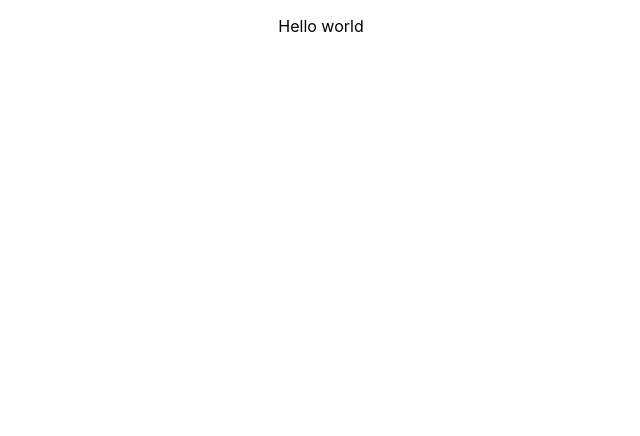
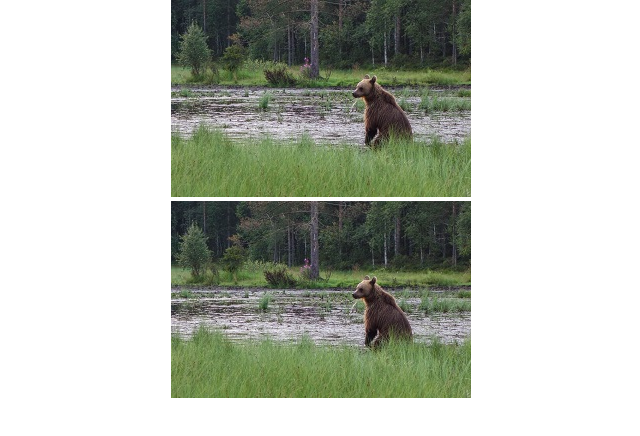
Before and after one commit to eliasker/image-gallery, a React (Create React App) app: page / in a window 1280 px wide. Shown: the top 436 px of the page, without its empty margins (319-959 px from the left). Built offline with nearby package versions, Linux system fonts and the light colour scheme.

Commit message:
Gallery & Category components

```diff
--- a/src/App.tsx
+++ b/src/App.tsx
@@ -1,10 +1,11 @@
 import React from "react";
 import "./App.css";
+import Categories from "./components/Categories";
 
 const App: React.FC = () => {
   return (
     <div className="App">
-      <p>Hello world</p>
+      <Categories />
     </div>
   );
 };
--- /dev/null
+++ b/src/components/Categories.tsx
@@ -0,0 +1,19 @@
+import React from "react";
+
+import Gallery from "./Gallery";
+import { testPictures } from "../resources/imageProvider";
+
+/**
+ * Component that displays all categories
+ * TODO: Thumbnail from each category
+ * TODO: Which category
+ */
+const Categories: React.FC = () => {
+  return (
+    <div>
+      <Gallery pictures={testPictures} />
+    </div>
+  );
+};
+
+export default Categories;
--- /dev/null
+++ b/src/components/Gallery.tsx
@@ -0,0 +1,65 @@
+import React, { useState } from "react";
+import { Picture } from "../types";
+
+type GalleryProps = {
+  pictures: Picture[];
+};
+
+type GalleryItemProps = {
+  picture: Picture;
+  pictureIndex: number;
+};
+
+/**
+ * Category is a component that maps thumbnails of pictures
+ * Clicking thumbnail shows the full image
+ * TODO: add lightbox
+ * TODO: show description
+ * TODO: export GalleryItem
+ */
+const Gallery: React.FC<GalleryProps> = ({ pictures }: GalleryProps) => {
+  const [index, setIndex] = useState<number | null>(null);
+
+  const openLightBox = (index: number) => {
+    setIndex(index);
+  };
+
+  const closeLightBox = () => {
+    setIndex(null);
+  };
+
+  const GalleryItem: React.FC<{ picture: Picture; pictureIndex: number }> = ({
+    picture,
+    pictureIndex,
+  }: GalleryItemProps) => {
+    return (
+      <div className="thumbnail-container">
+        <img
+          src={picture.thumbnail_src}
+          alt={picture.alt}
+          onClick={() => openLightBox(pictureIndex)}
+        />
+      </div>
+    );
+  };
+
+  return (
+    <div className="center-container">
+      <div className="gallery-container white-background">
+        {pictures.map((p: Picture, index: number) => (
+          <GalleryItem picture={p} pictureIndex={index} key={p.id} />
+        ))}
+
+        {index === null ? null : (
+          <img
+            src={pictures[index].src}
+            alt={pictures[index].alt}
+            onClick={() => closeLightBox()}
+          />
+        )}
+      </div>
+    </div>
+  );
+};
+
+export default Gallery;
--- /dev/null
+++ b/src/resources/imageProvider.ts
@@ -0,0 +1,11 @@
+import bear from "./images/bear.jpg";
+import bear_thumb from "./thumbnails/bear_thumb.jpg";
+
+export const testImage = {
+  id: "123",
+  alt: "Picture of a bear",
+  src: bear,
+  thumbnail_src: bear_thumb,
+};
+
+export const testPictures = [testImage, testImage];
--- /dev/null
+++ b/src/types.ts
@@ -0,0 +1,7 @@
+export interface Picture {
+  id: string;
+  alt: string;
+  desc?: string[];
+  src: string;
+  thumbnail_src: string;
+}
```
Also changed, not shown: src/resources/images/bear.jpg (added), src/resources/thumbnails/bear_thumb.jpg (added).
